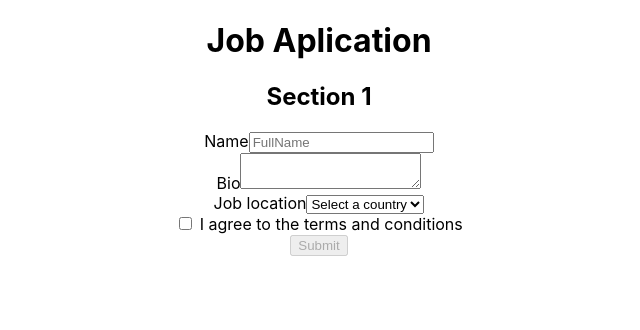
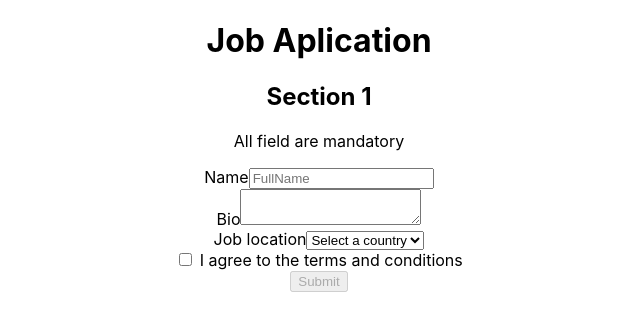
Before and after one commit to swapnil-talpade/react-testing, a React (Create React App) app: page / in a window 1280 px wide. Shown: the top 330 px of the page, without its empty margins (321-961 px from the left). Built offline with nearby package versions, Linux system fonts and the light colour scheme.

Commit message:
tests with getByText

```diff
--- a/src/components/application/index.tsx
+++ b/src/components/application/index.tsx
@@ -3,10 +3,11 @@ export const Application = () => {
     <>
       <h1>Job Aplication</h1>
       <h2>Section 1</h2>
+      <p>All field are mandatory</p>
       <form>
         <div>
           <label htmlFor="name">Name</label>
-          <input type="text" id="name" placeholder="FullName"/>
+          <input type="text" id="name" placeholder="FullName" />
         </div>
         <div>
           <label htmlFor="bio">Bio</label>
```
Also changed, not shown: 1 other file (tests, documents, lock files or other folders).
